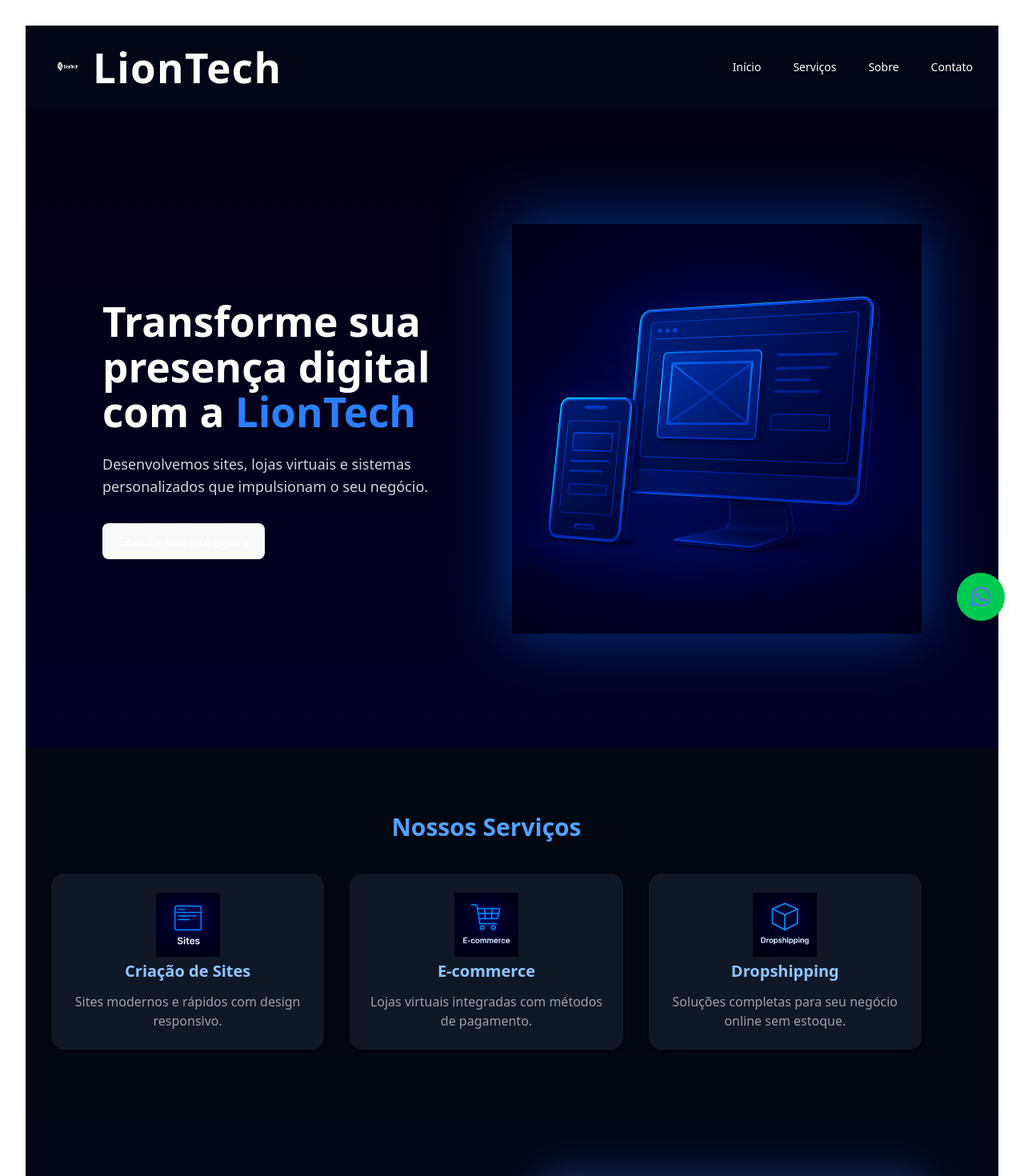
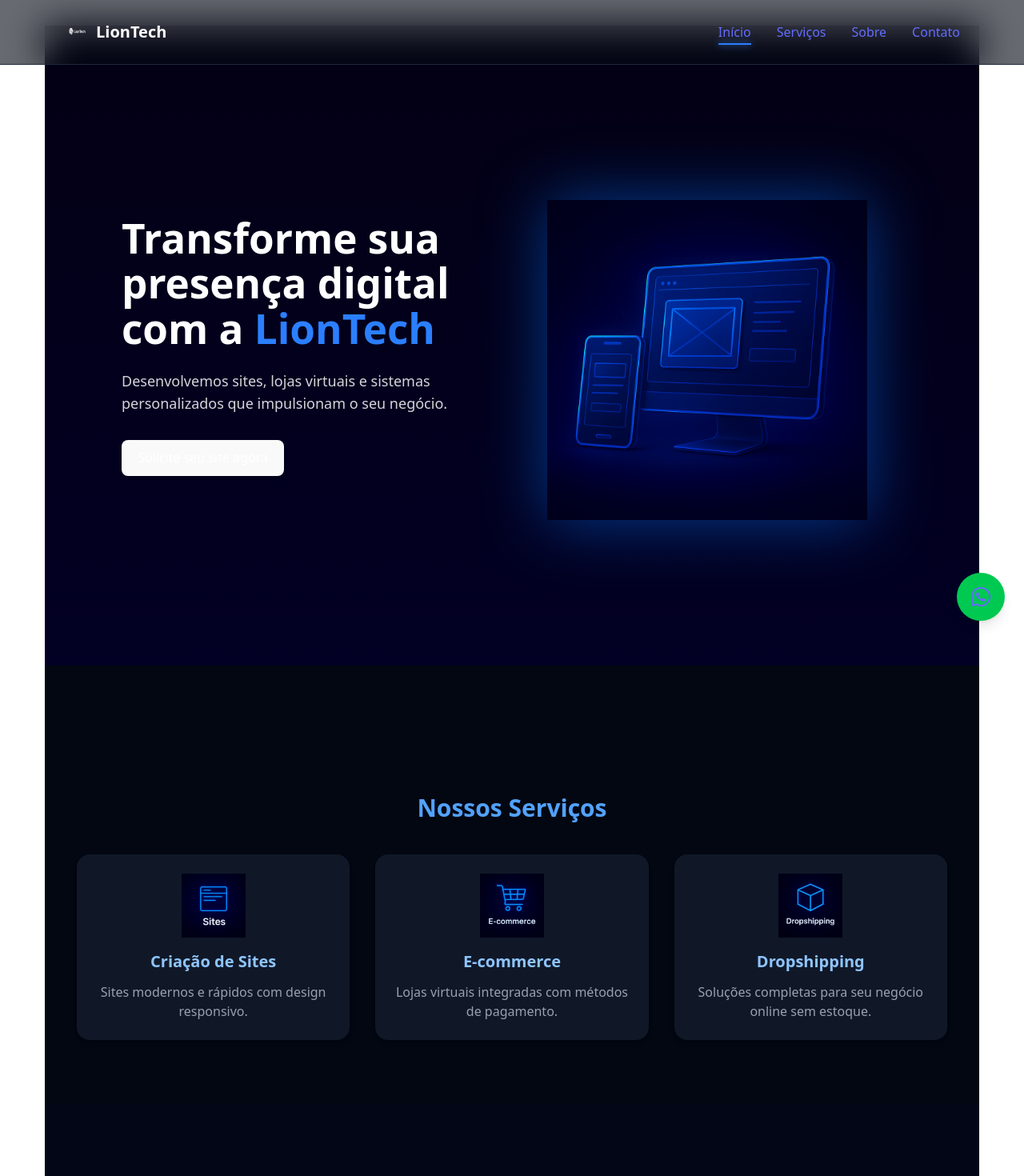
Before and after one commit to euricoleao/site-lt, a React (Vite) app: page / in a window 1280 px wide. Shown: the top 1470 px of the page at 80% size. Built offline with nearby package versions, Linux system fonts and the light colour scheme.

Commit message:
2 commit ids

```diff
--- a/package.json
+++ b/package.json
@@ -11,9 +11,11 @@
   },
   "dependencies": {
     "@tailwindcss/vite": "^4.1.17",
+    "lucide-react": "^0.553.0",
     "react": "^19.2.0",
     "react-dom": "^19.2.0",
     "react-icons": "^5.5.0",
+    "react-scroll": "^1.9.3",
     "tailwindcss": "^4.1.17"
   },
   "devDependencies": {
--- a/src/App.tsx
+++ b/src/App.tsx
@@ -1,18 +1,18 @@
 
 
-import './App.css'
-import Header from './components/Header'
+import './App.css';
+import Header from './components/Header';
 import { FaFacebook, FaInstagram, FaLinkedin, FaWhatsapp } from 'react-icons/fa';
-function App() {
 
 
+export function App() {
   return (
+    <div className="bg-gray-950 text-white min-h-screen flex flex-col scroll-smooth">
+      {/* Header */}
+      <Header />
 
-   <div className="bg-gray-950 text-white min-h-screen flex flex-col">
-
-    <Header />
-     <section className="min-h-screen flex flex-col lg:flex-row items-center justify-between px-8 lg:px-24 py-20 bg-gradient-to-b from-[#030014] to-[#020024] text-white">
-      {/* Texto à esquerda */}
+      {/* 🏠 Seção Início */}
+      <section id="inicio" className="min-h-screen flex flex-col lg:flex-row items-center justify-between px-8   lg:px-24 py-20 bg-gradient-to-b from-[#030014] to-[#020024] text-white">
         <div className="flex-1 max-w-xl text-center lg:text-left">
           <h1 className="text-4xl lg:text-6xl font-bold mb-6 leading-tight">
             Transforme sua <br /> presença digital <br /> com a <span className="text-blue-500">LionTech</span>
@@ -25,74 +25,93 @@ function App() {
           </button>
         </div>
 
-      {/* Imagem à direita */}
         <div className="flex-1 mt-12 lg:mt-0 flex justify-center">
           <img
             src="/cpu.png"
             alt="Computador e celular representando tecnologia"
-          className="w-[420px] lg:w-[550px] drop-shadow-[0_0_40px_rgba(0,115,255,0.5)]"
+            className="w-[400px] lg:w-[400px] drop-shadow-[0_0_40px_rgba(0,115,255,0.5)] mt-9"
           />
         </div>
       </section>
 
-      {/* 💼 Sessão de Serviços */}
-{/* <section className="bg-[#020617] py-20">
-  <div className="max-w-6xl mx-auto px-6 text-center">
-    <h2 className="text-3xl font-bold text-white mb-12">Nossos Serviços</h2>
-
-    <div className="grid md:grid-cols-3 gap-8">
-      {/* Card 1: Sites */}
-      {/* <div className="bg-[#0a0f1f] p-8 rounded-2xl shadow-lg hover:scale-105 transition-transform duration-300">
-        <img src="/site.png" alt="Sites" className="mx-auto mb-6 w-16 h-16" />
-        <h3 className="text-xl font-semibold text-white mb-2">Sites</h3>
-        <p className="text-gray-400 text-sm">
-          Veja processamentos e criações de sites profissionais sob medida.
-        </p>
-      </div> */}
-
-      {/* Card 2: E-commerce */}
-      {/* <div className="bg-[#0a0f1f] p-8 rounded-2xl shadow-lg hover:scale-105 transition-transform duration-300">
-        <img src="/e-commerce.png" alt="E-commerce" className="mx-auto mb-6 w-16 h-16" />
-        <h3 className="text-xl font-semibold text-white mb-2">E-commerce</h3>
-        <p className="text-gray-400 text-sm">
-          Soluções personalizadas para sua loja virtual e aumento de vendas.
-        </p>
-      </div> */}
-
-      {/* Card 3: Dropshipping */}
-      {/* <div className="bg-[#0a0f1f] p-8 rounded-2xl shadow-lg hover:scale-105 transition-transform duration-300">
-        <img src="/drops.png" alt="Dropshipping" className="mx-auto mb-6 w-16 h-16" />
-        <h3 className="text-xl font-semibold text-white mb-2">Dropshipping</h3>
-        <p className="text-gray-400 text-sm">
-          Configure e gerencie sua loja de dropshipping com facilidade.
-        </p>
-      </div>
-    </div>
-  </div>
-</section> */}
-
-
-
-      <section className="py-20 text-center max-w-6xl w-full">
-        <h2 className="text-3xl font-bold text-blue-400 mb-10">Nossos Serviços</h2>
+      {/* 💼 Seção Serviços */}
+      <section id="servicos" className="py-20 text-center max-w-6xl w-full mx-auto">
+        <h2 className="text-3xl font-bold text-blue-400 mb-10 mt-20">Nossos Serviços</h2>
         <div className="grid md:grid-cols-3 gap-8 px-8">
           <div className="bg-gray-900 hover:bg-gray-800 p-6 rounded-2xl shadow-md transition transform hover:-translate-y-2">
-              <img src="/site.png" alt="Sites" className="mx-auto mb-1 w-20 h-20" />
+            <img src="/site.png" alt="Sites" className="mx-auto mb-4 w-20 h-20" />
             <h3 className="text-xl font-semibold mb-3 text-blue-300">Criação de Sites</h3>
             <p className="text-gray-400">Sites modernos e rápidos com design responsivo.</p>
           </div>
           <div className="bg-gray-900 hover:bg-gray-800 p-6 rounded-2xl shadow-md transition transform hover:-translate-y-2">
-              <img src="/e-commerce.png" alt="E-commerce" className="mx-auto mb-1 w-20 h-20" />
+            <img src="/e-commerce.png" alt="E-commerce" className="mx-auto mb-4 w-20 h-20" />
             <h3 className="text-xl font-semibold mb-3 text-blue-300">E-commerce</h3>
             <p className="text-gray-400">Lojas virtuais integradas com métodos de pagamento.</p>
           </div>
           <div className="bg-gray-900 hover:bg-gray-800 p-6 rounded-2xl shadow-md transition transform hover:-translate-y-2">
-              <img src="/drops.png" alt="Dropshipping" className="mx-auto mb-1 w-20 h-20" />
+            <img src="/drops.png" alt="Dropshipping" className="mx-auto mb-4 w-20 h-20" />
             <h3 className="text-xl font-semibold mb-3 text-blue-300">Dropshipping</h3>
             <p className="text-gray-400">Soluções completas para seu negócio online sem estoque.</p>
           </div>
         </div>
       </section>
+
+      {/* 🧑‍💻 Seção Sobre */}
+      <section id="sobre" className="bg-[#020617] py-20">
+        <div className="max-w-6xl mx-auto flex flex-col md:flex-row items-center justify-between px-6">
+          <div className="text-white md:w-1/2 mb-10 md:mb-0">
+            <h2 className="text-3xl md:text-4xl font-bold mb-4">Nossos cases</h2>
+            <p className="text-gray-400 leading-relaxed mb-6">
+              Conheça alguns dos projetos que desenvolvemos para nossos clientes, unindo design moderno,
+              performance e presença digital de alto impacto.
+            </p>
+            <button className="bg-gradient-to-r from-blue-600 to-blue-400 text-white font-medium px-6 py-3 rounded-lg shadow-lg hover:opacity-90 transition">
+              Ver portfólio
+            </button>
+          </div>
+
+          <div className="md:w-1/2 flex justify-center">
+            <img
+              src="/not.png"
+              alt="Notebook mostrando site da LionTech"
+              className="w-[400px] md:w-[480px] drop-shadow-[0_0_25px_rgba(59,130,246,0.4)] mt-20"
+            />
+          </div>
+        </div>
+      </section>
+
+      {/* 📞 Seção Contato */}
+      <section id="contato" className="bg-gray-950 py-16 text-center">
+        <h2 className="text-3xl font-bold text-blue-400 mb-6">Entre em Contato</h2>
+        <p className="text-gray-400 mb-8">
+          Tem um projeto em mente? Fale com a gente pelo WhatsApp!
+        </p>
+        <a
+          href="https://wa.me/5577981465931?text=Olá,%20quero%20um%20site%20com%20a%20LionTech!"
+          target="_blank"
+          rel="noreferrer"
+          className="bg-green-500 hover:bg-green-600 text-white font-medium px-6 py-3 rounded-full shadow-lg transition"
+        >
+          Chamar no WhatsApp
+        </a>
+      </section>
+
+      {/* ⚙️ Footer */}
+      <footer className="bg-gradient-to-r from-blue-900/40 to-blue-700/20 text-center py-10 border-t border-gray-800">
+        <div className="flex justify-center items-center space-x-3 mb-2">
+          <img src="/logo2.png" alt="LionTech Logo" className="w-8 h-8" />
+          <span className="font-semibold text-lg">LionTech</span>
+        </div>
+        <p className="text-gray-400 text-sm mb-2">
+          © 2025 LionTech. Todos os direitos reservados.
+        </p>
+        <div className="flex justify-center space-x-6 mb-1">
+          <a href="#"><FaFacebook size={20} className="hover:text-blue-400" /></a>
+          <a href="#"><FaInstagram size={20} className="hover:text-blue-400" /></a>
+          <a href="#"><FaLinkedin size={20} className="hover:text-blue-400" /></a>
+        </div>
+      </footer>
+
       {/* 💬 Botão Flutuante WhatsApp */}
       <a
         href="https://wa.me/5577981465931?text=Olá,%20quero%20um%20site%20com%20a%20LionTech!"
@@ -102,50 +121,8 @@ function App() {
       >
         <FaWhatsapp size={28} />
       </a>
-
-      {/* Cases */}
-<section className="bg-[#020617] py-20">
-  <div className="max-w-6xl mx-auto flex flex-col md:flex-row items-center justify-between px-6">
-
-    {/* Texto */}
-    <div className="text-white md:w-1/2 mb-10 md:mb-0">
-      <h2 className="text-3xl md:text-4xl font-bold mb-4">Nossos cases</h2>
-      <p className="text-gray-400 leading-relaxed mb-6">
-        Conheça alguns dos projetos que desenvolvemos para nossos clientes,
-        unindo design moderno, performance e presença digital de alto impacto.
-      </p>
-      <button className="bg-gradient-to-r from-blue-600 to-blue-400 text-white font-medium px-6 py-3 rounded-lg shadow-lg hover:opacity-90 transition">
-        Ver portfólio
-      </button>
     </div>
-
-    {/* Imagem */}
-    <div className="md:w-1/2 flex justify-center">
-      <img
-        src="/not.png"
-        alt="Notebook mostrando site da LionTech"
-        className="w-[400px] md:w-[480px] drop-shadow-[0_0_25px_rgba(59,130,246,0.4)]"
-      />
-    </div>
-  </div>
-</section>
-{/* Rodapé */}
-<footer className="bg-gradient-to-r from-blue-900/40 to-blue-700/20 text-center py-10 border-t border-gray-800">
-<div className="flex justify-center items-center space-x-3 mb-6">
-<img src="/logo.png" alt="LionTech Logo" className="w-8 h-8" />
-<span className="font-semibold text-lg">LionTech</span>
-</div>
-<p className="text-gray-400 text-sm mb-6">© 2025 LionTech. Todos os direitos reservados.</p>
-<div className="flex justify-center space-x-6 text-gray-400">
-<a href="#"><FaFacebook size={20} className="hover:text-blue-400" /></a>
-<a href="#"><FaInstagram size={20} className="hover:text-blue-400" /></a>
-<a href="#"><FaLinkedin size={20} className="hover:text-blue-400" /></a>
-</div>
-</footer>
-
-    </div>
-
-  )
+  );
 }
 
-export default App
+export default App;
--- a/src/components/Header.tsx
+++ b/src/components/Header.tsx
@@ -1,29 +1,58 @@
-import React from "react";
+import { useEffect, useState } from "react";
 
-const Header = () => {
+export default function Header() {
+  const [activeSection, setActiveSection] = useState("inicio");
+
+  useEffect(() => {
+    const handleScroll = () => {
+      const sections = ["inicio", "servicos", "sobre", "contato"];
+      let current = "inicio";
+
+      sections.forEach((id) => {
+        const section = document.getElementById(id);
+        if (section) {
+          const top = section.offsetTop - 100;
+          if (window.scrollY >= top) {
+            current = id;
+          }
+        }
+      });
+      setActiveSection(current);
+    };
+
+    window.addEventListener("scroll", handleScroll);
+    return () => window.removeEventListener("scroll", handleScroll);
+  }, []);
+
   return (
-    <header className="w-full bg-[#030617] text-white py-6 px-8 flex justify-between items-center shadow-lg">
+    <header className="flex justify-between items-center px-8 lg:px-20 py-6 bg-gray-950/60 fixed top-0 left-0 w-full z-50 backdrop-blur-xl border-b border-gray-800">
       {/* Logo */}
-      <div className="flex items-center gap-3">
-        <img
-          src="/logo2.png" // troque pelo caminho do seu logo
-          alt="LionTech Logo"
-          className="w-10 h-10"
-        />
-        <h1 className="text-2xl font-bold tracking-wide">LionTech</h1>
+      <div className="flex items-center space-x-2">
+        <img src="/logo2.png" alt="Logo LionTech" className="w-8 h-8" />
+        <span className="font-semibold text-xl text-white">LionTech</span>
       </div>
 
       {/* Menu */}
-      <nav>
-        <ul className="flex space-x-10 text-sm font-medium">
-          <li className="hover:text-blue-400 transition-colors cursor-pointer">Início</li>
-          <li className="hover:text-blue-400 transition-colors cursor-pointer">Serviços</li>
-          <li className="hover:text-blue-400 transition-colors cursor-pointer">Sobre</li>
-          <li className="hover:text-blue-400 transition-colors cursor-pointer">Contato</li>
-        </ul>
+      <nav className="space-x-8 text-gray-300 hidden md:flex">
+        {[
+          { id: "inicio", label: "Início" },
+          { id: "servicos", label: "Serviços" },
+          { id: "sobre", label: "Sobre" },
+          { id: "contato", label: "Contato" },
+        ].map((link) => (
+          <a
+            key={link.id}
+            href={`#${link.id}`}
+            className={`relative transition duration-300 ${
+              activeSection === link.id
+                ? "text-blue-400 font-semibold after:content-[''] after:absolute after:left-0 after:-bottom-1 after:w-full after:h-[2px] after:bg-blue-500 after:shadow-[0_0_10px_#3b82f6]"
+                : "hover:text-blue-400"
+            }`}
+          >
+            {link.label}
+          </a>
+        ))}
       </nav>
     </header>
   );
-};
-
-export default Header;
+}
--- a/src/index.css
+++ b/src/index.css
@@ -1,4 +1,9 @@
 @import "tailwindcss";
+
+html {
+  scroll-behavior: smooth;
+}
+
 
 :root {
   font-family: system-ui, Avenir, Helvetica, Arial, sans-serif;
```
Also changed, not shown: 1 other file (tests, documents, lock files or other folders). Lines whose indentation alone changed are shown as unchanged.
